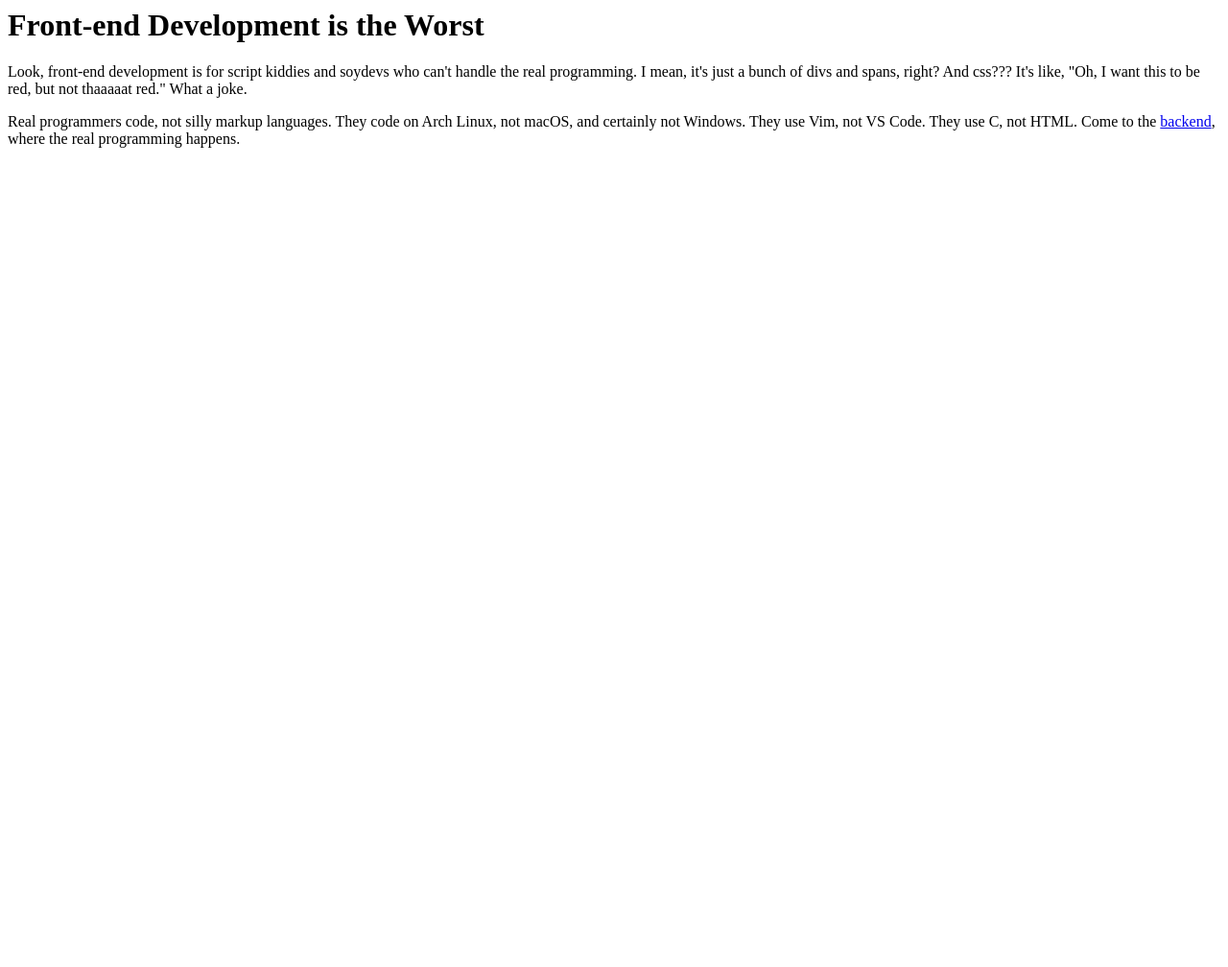
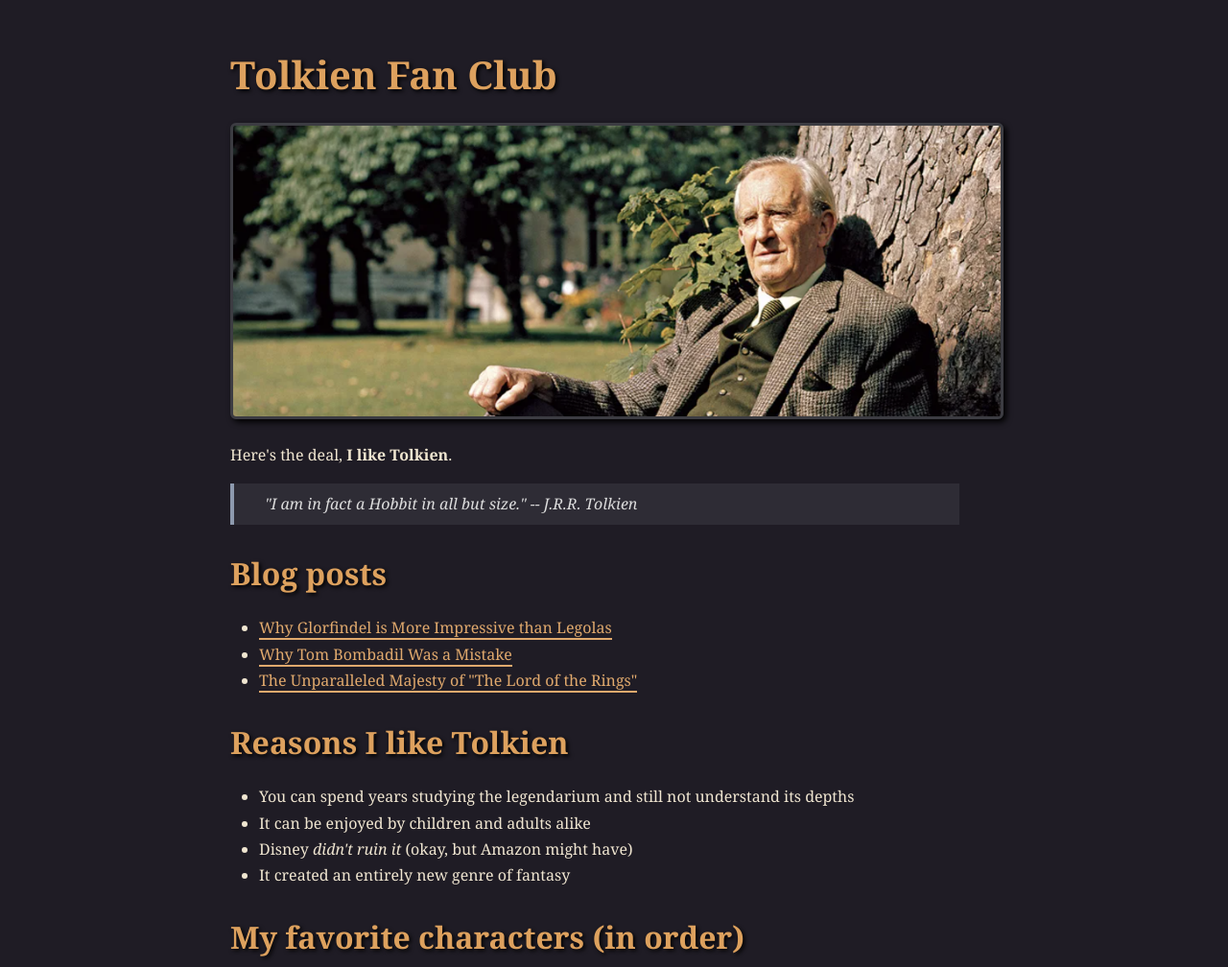
Before and after one commit to jaakkv/site-generator, a plain HTML site: page public/index.html in a window 1280 px wide. Shown: the top 1008 px of the page at 96% size. Before the commit the page ends 800 px from the top, so only its background shows below. Drawn offline with Linux system fonts and the light colour scheme.

```diff
--- a/public/index.html
+++ b/public/index.html
@@ -1,22 +1,16 @@
+<!doctype html>
 <html>
   <head>
-    <title>Why Frontend Development Sucks</title>
-     <link rel="stylesheet" href="/styles.css" />
+    <meta charset="utf-8" />
+    <meta name="viewport" content="width=device-width, initial-scale=1" />
+    <title>Tolkien Fan Club</title>
+    <link href="/index.css" rel="stylesheet" />
   </head>
+
   <body>
-    <h1>Front-end Development is the Worst</h1>
-    <p>
-      Look, front-end development is for script kiddies and soydevs who can't
-      handle the real programming. I mean, it's just a bunch of divs and spans,
-      right? And css??? It's like, "Oh, I want this to be red, but not thaaaaat
-      red." What a joke.
-    </p>
-    <p>
-      Real programmers code, not silly markup languages. They code on Arch
-      Linux, not macOS, and certainly not Windows. They use Vim, not VS Code.
-      They use C, not HTML. Come to the
-      <a href="https://www.boot.dev">backend</a>, where the real programming
-      happens.
-    </p>
+    <article><div><h1>Tolkien Fan Club</h1><p><img src="/images/tolkien.png" alt="JRR Tolkien sitting"></img></p><p>Here's the deal, <b>I like Tolkien</b>.</p><blockquote>"I am in fact a Hobbit in all but size."  -- J.R.R. Tolkien</blockquote><h2>Blog posts</h2><ul><li><a href="/blog/glorfindel">Why Glorfindel is More Impressive than Legolas</a></li><li><a href="/blog/tom">Why Tom Bombadil Was a Mistake</a></li><li><a href="/blog/majesty">The Unparalleled Majesty of "The Lord of the Rings"</a></li></ul><h2>Reasons I like Tolkien</h2><ul><li>You can spend years studying the legendarium and still not understand its depths</li><li>It can be enjoyed by children and adults alike</li><li>Disney <i>didn't ruin it</i> (okay, but Amazon might have)</li><li>It created an entirely new genre of fantasy</li></ul><h2>My favorite characters (in order)</h2><ol><li>Gandalf</li><li>Bilbo</li><li>Sam</li><li>Glorfindel</li><li>Galadriel</li><li>Elrond</li><li>Thorin</li><li>Sauron</li><li>Aragorn</li></ol><p>Here's what <code>elflang</code> looks like (the perfect coding language):</p><pre><code>func main(){
+    fmt.Println("Aiya, Ambar!")
+}
+</code></pre><p>Want to get in touch? <a href="/contact">Contact me here</a>.</p><p>This site was generated with a custom-built <a href="https://www.boot.dev/courses/build-static-site-generator-python">static site generator</a> from the course on <a href="https://www.boot.dev">Boot.dev</a>.</p></div></article>
   </body>
 </html>
```
Also changed, not shown: 4 other files.
